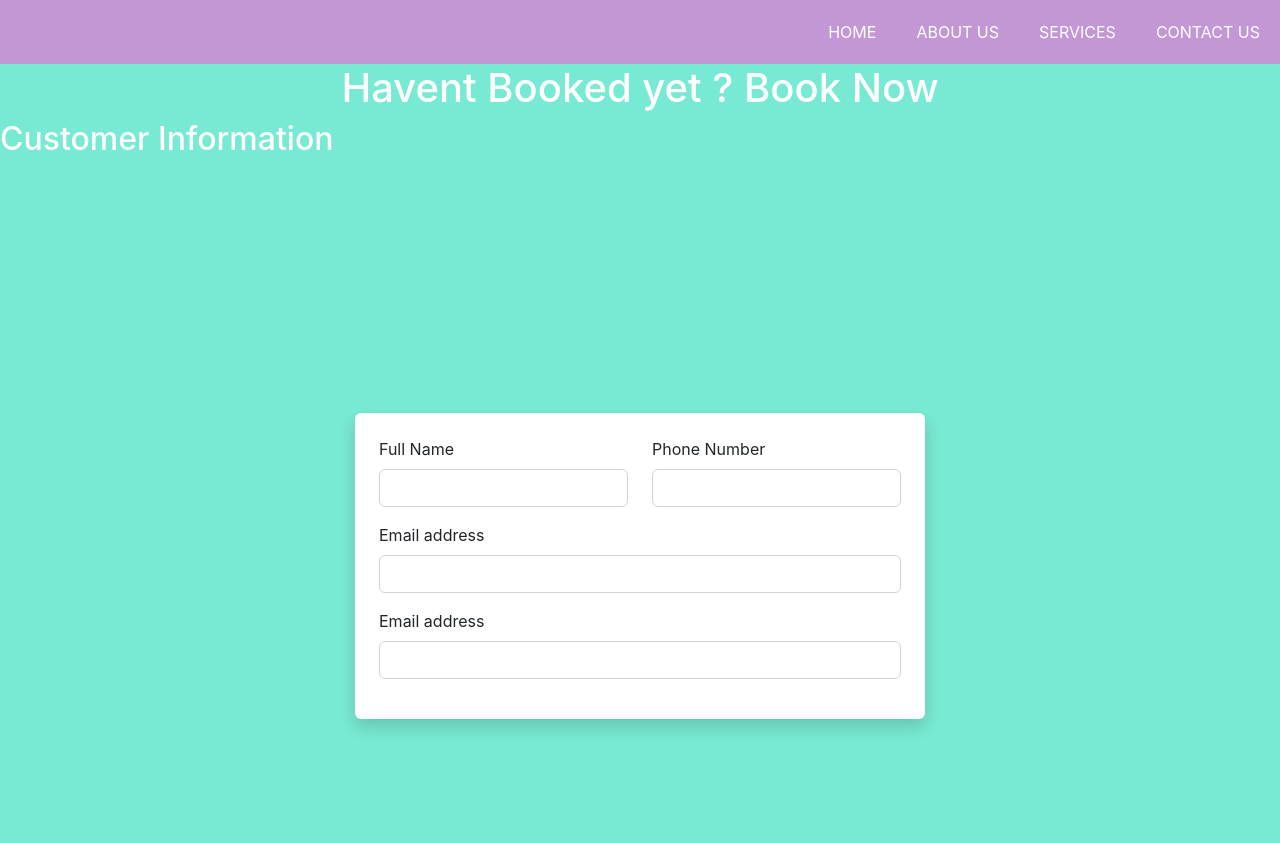
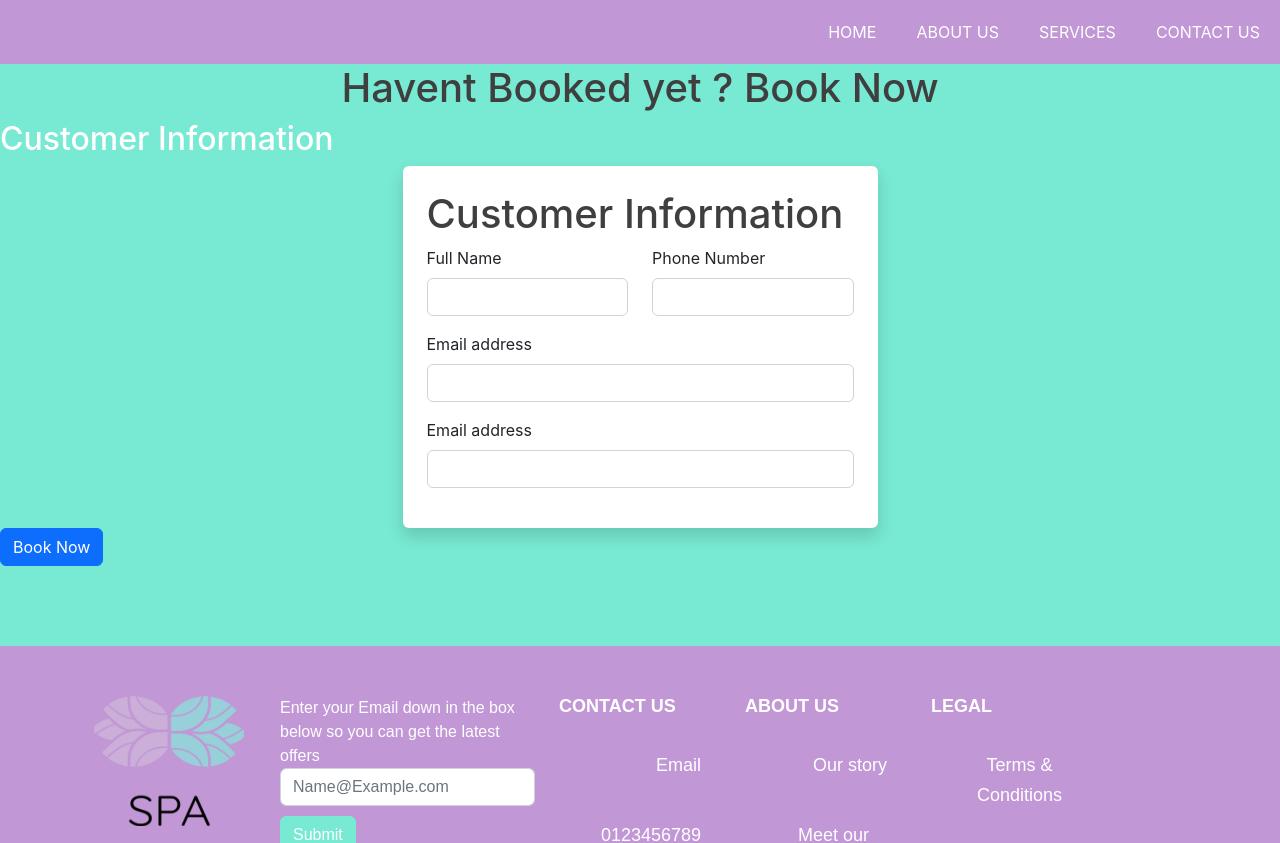
Before and after one commit to saifalaasabelaish/spa-project, a React (Create React App) app: page /BookingPage in a window 1280 px wide. Shown: the top 843 px of the page. Built offline with nearby package versions, Linux system fonts and the light colour scheme.

Commit message:
Daily push - worked done : the beggining of the form

```diff
--- a/src/App.js
+++ b/src/App.js
@@ -1,4 +1,4 @@
-import BookingPage from "./components/booking-page/Booking";
+import BookingPage from "./components/BookingPage/Booking";
 import Navbar from "./components/common/Navbar";
 import Footer from "./components/common/Footer";
 
--- /dev/null
+++ b/src/components/BookingPage/Booking.css
@@ -0,0 +1,15 @@
+body {
+
+    background-color: #78e9d2;
+
+
+}
+
+h1 {
+    color: rgb(63, 63, 63)
+}
+
+h2 {
+
+    color: white
+}
--- a/src/components/booking-page/BookingForm.js
+++ b/src/components/BookingPage/BookingForm.js
@@ -4,11 +4,12 @@ const BookingForm = (props) => {
     return (
 
         <>
-            <div className="container">
-                <div className="row vh-100 align-items-center justify-content-center">
-                    <div className="col-sm-8 col-lg-6 bg-white rounded p-4 shadow">
+            <div className="container ">
+                <div className="row align-items-center justify-content-center">
+                    <div className="col-12 col-md-8 col-sm-8 col-lg-5 bg-white rounded p-4 shadow">
                         <form>
                             <div className="row">
+                                <h1> Customer Information</h1>
                                 <div className="col-md-6 mb-3">
                                     <label for="exampleInputName" className="form-label">Full Name</label>
                                     <input type="name" className="form-control" aria-describedby="nameHelp" />
@@ -18,15 +19,16 @@ const BookingForm = (props) => {
                                     <input type="name" className="form-control" aria-describedby="numberHelp" />
                                 </div>
                             </div>
-                            <div class="mb-3">
+                            <div className="mb-3">
                                 <label for="exampleInputEmail1" class="form-label">Email address</label>
                                 <input type="email" class="form-control" id="exampleInputEmail1" aria-describedby="emailHelp" />
                             </div>
-                            <div class="mb-3">
+                            <div className="mb-3">
                                 <label for="exampleInputEmail1" class="form-label">Email address</label>
                                 <input type="email" class="form-control" id="exampleInputEmail1" aria-describedby="emailHelp" />
                             </div>
                             {props.children}
+
                         </form>
                     </div>
                 </div>
--- a/src/components/booking-page/Booking.css
+++ /dev/null
@@ -1,14 +0,0 @@
-body{
-
-    background-color: #78e9d2;
-
-
-}
-
-h1{
-    color:white
-}
-h2{
-
-    color:white
-}
```
Also changed, not shown: src/components/BookingPage/BookNowButton.js (renamed from src/components/booking-page/BookNowButton.js), src/components/BookingPage/Booking.js (renamed from src/components/booking-page/Booking.js), src/components/BookingPage/BookingTexts.js (renamed from src/components/booking-page/BookingTexts.js), src/components/HomeHead/AppHeader.js (renamed from src/components/home-head/AppHeader.js), src/components/HomeHead/Head.css (renamed from src/components/home-head/Head.css), src/components/HomeHead/Header.js (renamed from src/components/home-head/Header.js).
